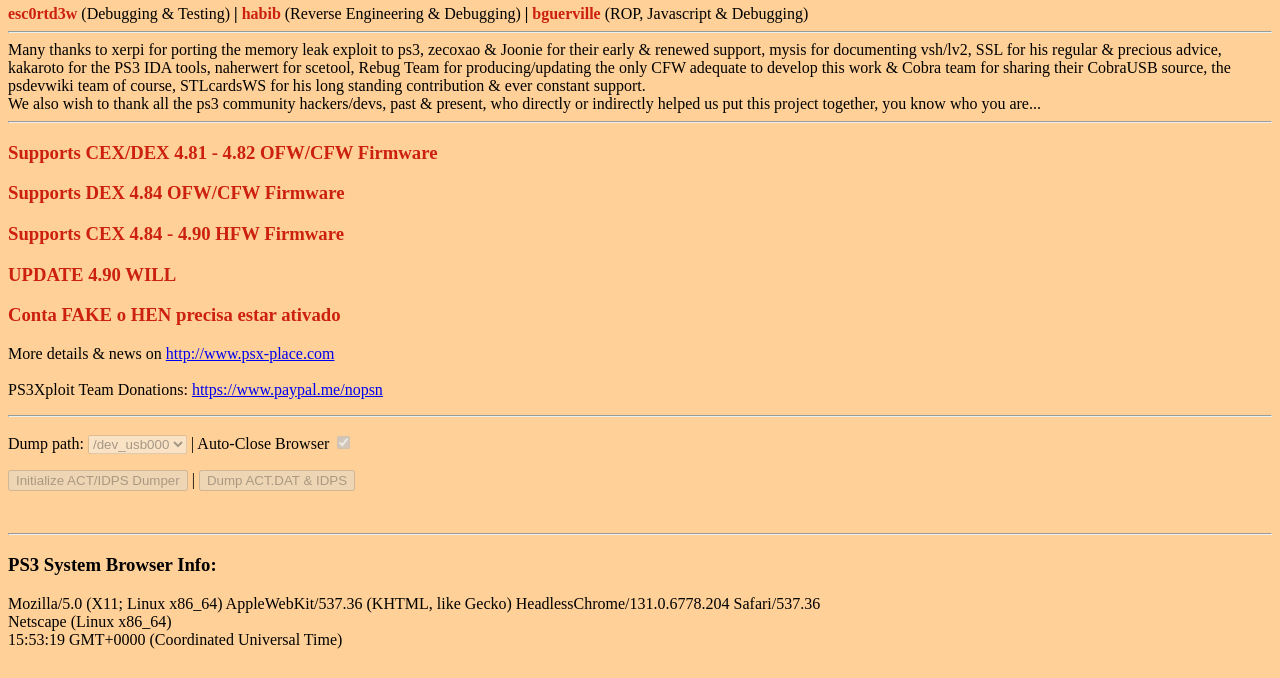
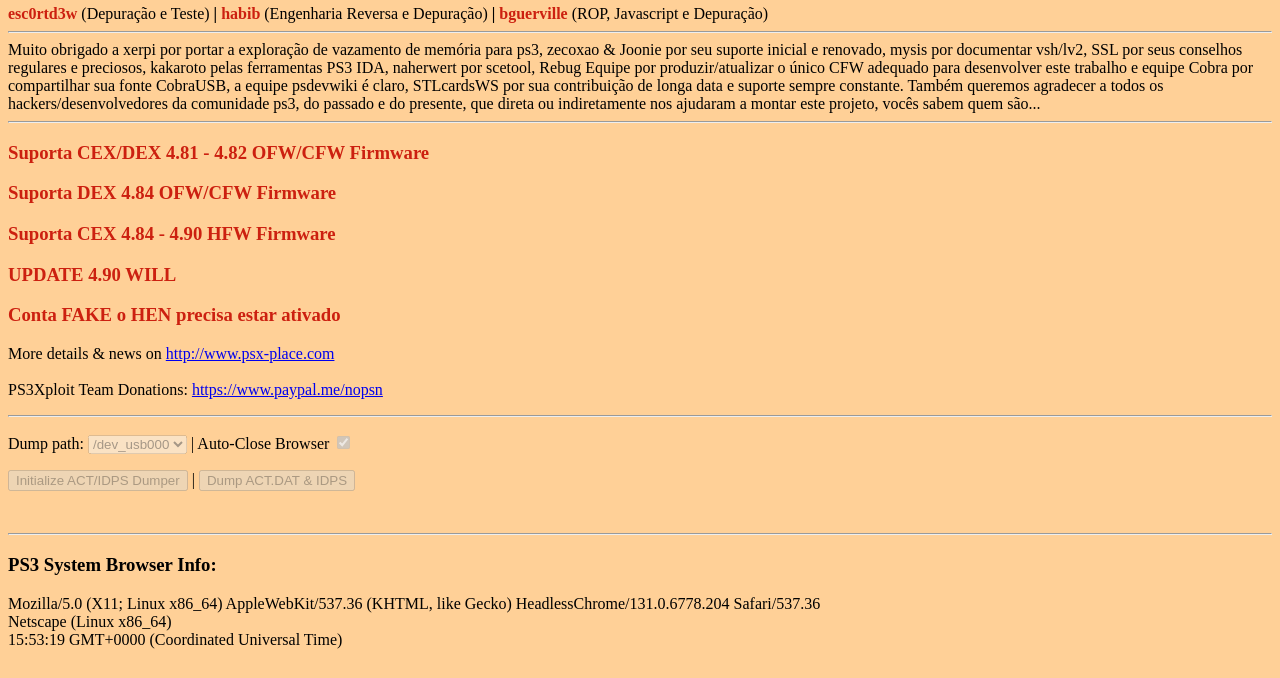
Before and after one commit to dhuu/dumpps3conta, a plain HTML site: page index.html in a window 1280 px wide. Shown: the part 122-800 px from the top of the page. Drawn offline with Linux system fonts and the light colour scheme.

Commit message:
Update index.html

```diff
--- a/index.html
+++ b/index.html
@@ -147,11 +147,11 @@
 	<body id="bodyId" style="background-color:#FFD097">
 	<div id="headerId" style="color:#CC2010">
 	<h1>PS3Xploit Tools v3.2.0 - PS3 HAN ACT/IDPS Dumper</h1>
-	<h2><span style="color:#000000">Courtesy of PS3Xploit Team</span></h2><b>esc0rtd3w </b><span style="color:#000000;"> (Debugging & Testing) <b>|</b> </span><b>habib </b><span style="color:#000000"> (Reverse Engineering & Debugging) <b>|</b> </span><b>bguerville </b><span style="color:#000000"> (ROP, Javascript & Debugging)</span><hr>
-	<span style="color:#000000">Many thanks to xerpi for porting the memory leak exploit to ps3, zecoxao & Joonie for their early & renewed support, mysis for documenting vsh/lv2, SSL for his regular & precious advice, kakaroto for the PS3 IDA tools, naherwert for scetool, Rebug Team for producing/updating the only CFW adequate to develop this work & Cobra team for sharing their CobraUSB source, the psdevwiki team of course, STLcardsWS for his long standing contribution & ever constant support.<br>We also wish to thank all the ps3 community hackers/devs, past & present, who directly or indirectly helped us put this project together, you know who you are...</span><hr>
-	<h3>Supports CEX/DEX 4.81 - 4.82 OFW/CFW Firmware</h3>
-	<h3>Supports DEX 4.84 OFW/CFW Firmware</h3>
-	<h3>Supports CEX 4.84 - 4.90 HFW Firmware</h3>
+	<h2><span style="color:#000000">Cortesia da Equipe PS3Xploit</span></h2><b>esc0rtd3w </b><span style="color:#000000;"> (Depuração e Teste) <b>|</b> </span><b>habib </b><span style="color:#000000"> (Engenharia Reversa e Depuração) <b>|</b> </span><b>bguerville </b><span style="color:#000000"> (ROP, Javascript e Depuração)</span><hr>
+	<span style="color:#000000">Muito obrigado a xerpi por portar a exploração de vazamento de memória para ps3, zecoxao & Joonie por seu suporte inicial e renovado, mysis por documentar vsh/lv2, SSL por seus conselhos regulares e preciosos, kakaroto pelas ferramentas PS3 IDA, naherwert por scetool, Rebug Equipe por produzir/atualizar o único CFW adequado para desenvolver este trabalho e equipe Cobra por compartilhar sua fonte CobraUSB, a equipe psdevwiki é claro, STLcardsWS por sua contribuição de longa data e suporte sempre constante. Também queremos agradecer a todos os hackers/desenvolvedores da comunidade ps3, do passado e do presente, que direta ou indiretamente nos ajudaram a montar este projeto, vocês sabem quem são...</span><hr>
+	<h3>Suporta CEX/DEX 4.81 - 4.82 OFW/CFW Firmware</h3>
+	<h3>Suporta DEX 4.84 OFW/CFW Firmware</h3>
+	<h3>Suporta CEX 4.84 - 4.90 HFW Firmware</h3>
 	<h3>UPDATE 4.90 WILL</h3>
 	<h3>Conta FAKE o HEN precisa estar ativado</h3>
 	<p><span style="color:#000000">More details & news on</span> <a href="http://www.psx-place.com/forums/ps3xploit">http://www.psx-place.com</a><br><br><span style="color:#000000">PS3Xploit Team Donations:</span> <a href="https://www.paypal.me/nopsn">https://www.paypal.me/nopsn</a></p>
```
